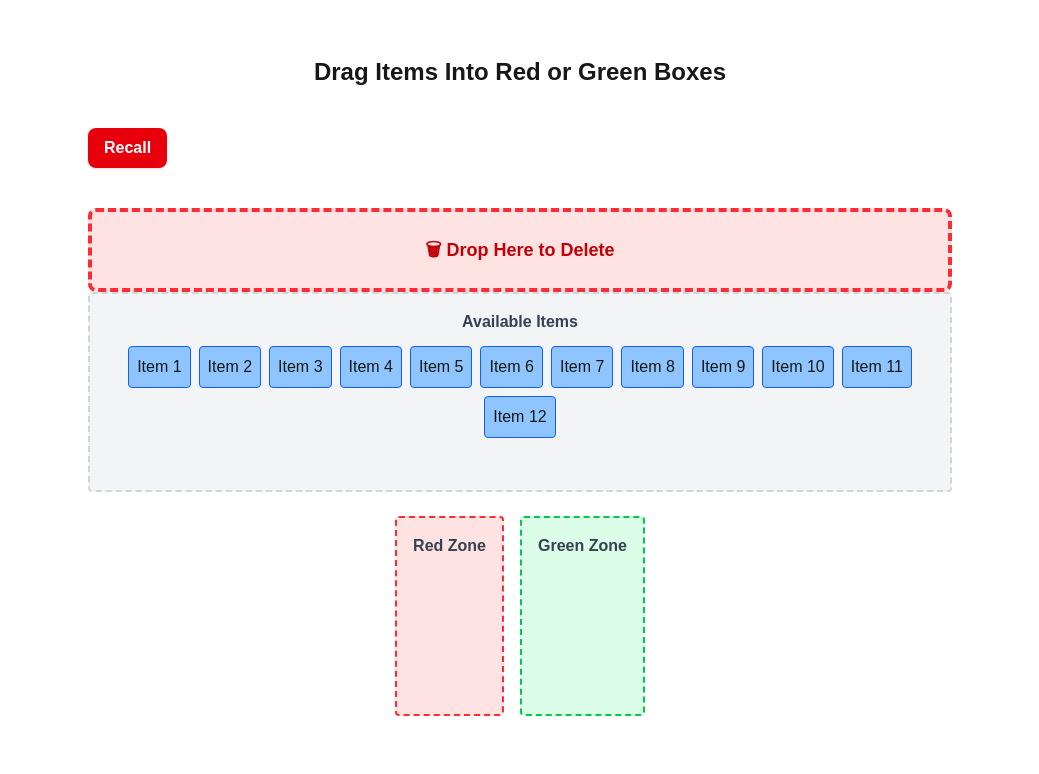
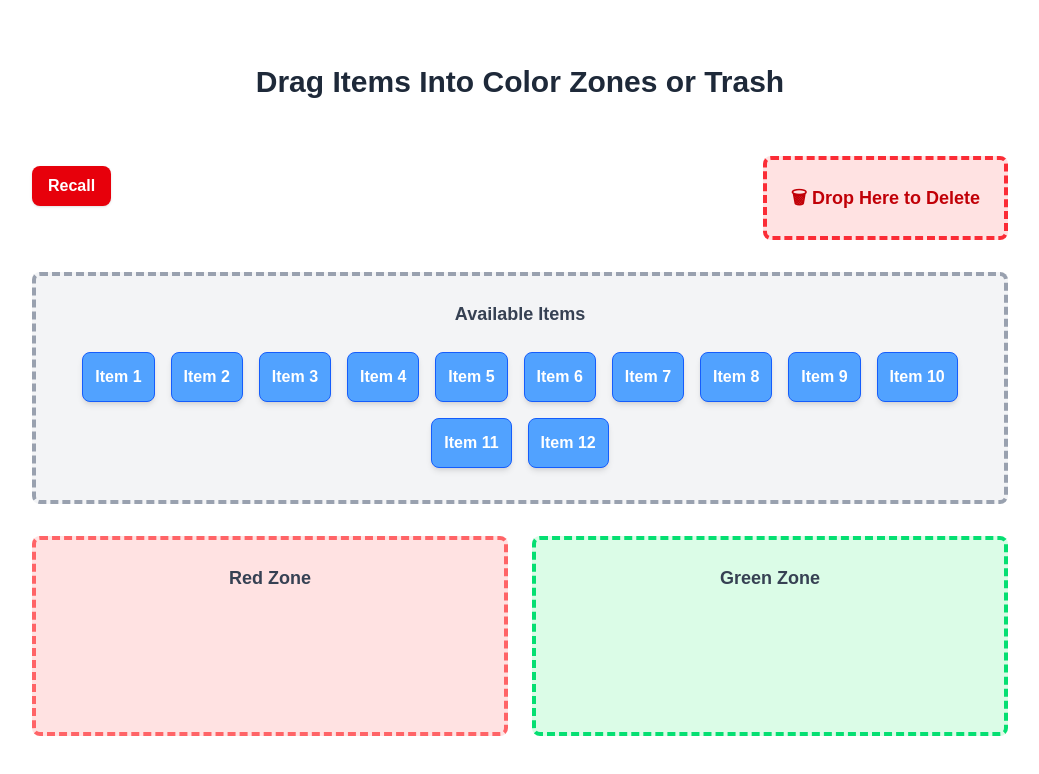
Before and after one commit to SantinoGiordano/GameApp, a Next.js app: page / in a window 1280 px wide. Shown: the top 774 px of the page, without its empty margins (120-1159 px from the left). Built offline with nearby package versions, Linux system fonts and the light colour scheme.

Commit message:
cahngaed ease in and ease out

```diff
--- a/app/page.tsx
+++ b/app/page.tsx
@@ -23,6 +23,7 @@ function DraggableItem({ id }: { id: string }) {
     transform: transform
       ? `translate3d(${transform.x}px, ${transform.y}px, 0)`
       : undefined,
+    transition: "transform 0s ease",
   };
 
   return (
@@ -31,7 +32,7 @@ function DraggableItem({ id }: { id: string }) {
       {...listeners}
       {...attributes}
       style={style}
-      className="p-2 m-1 bg-blue-300 border border-blue-600 rounded cursor-grab"
+      className="p-3 m-2 bg-blue-400 text-white font-semibold border border-blue-600 rounded-lg shadow-md cursor-grab hover:bg-blue-500 active:scale-95 transition-transform duration-150"
     >
       Item {id}
     </div>
@@ -49,19 +50,21 @@ function DroppableArea({
   color?: "red" | "green" | "gray";
   children: React.ReactNode;
 }) {
-  const { setNodeRef } = useDroppable({ id });
+  const { setNodeRef, isOver } = useDroppable({ id });
 
-  const base = "border-dashed border-2 rounded p-4 min-h-[200px]";
+  const base = "border-dashed border-4 rounded-lg p-6 min-h-[200px] w-full";
   const colorClasses =
     color === "red"
-      ? "border-red-500 bg-red-100"
+      ? `border-red-400 ${isOver ? "bg-red-200" : "bg-red-100"}`
       : color === "green"
-      ? "border-green-500 bg-green-100"
-      : "border-gray-300 bg-gray-100";
+      ? `border-green-400 ${isOver ? "bg-green-200" : "bg-green-100"}`
+      : `border-gray-400 ${isOver ? "bg-gray-200" : "bg-gray-100"}`;
 
   return (
-    <div className={`${base} ${colorClasses}`} ref={setNodeRef}>
-      <h2 className="text-center font-semibold text-gray-700 mb-2">{label}</h2>
+    <div className={`${base} ${colorClasses} transition-all`} ref={setNodeRef}>
+      <h2 className="text-center font-bold text-gray-700 mb-4 text-lg">
+        {label}
+      </h2>
       <div className="flex flex-wrap justify-center">{children}</div>
     </div>
   );
@@ -78,10 +81,10 @@ export default function HomePage() {
   }, []);
 
   const sensors = useSensors(
-    useSensor(PointerSensor, {
-      activationConstraint: { distance: 8 },
-    })
+    useSensor(PointerSensor)
   );
+
+
 
   const handleDragEnd = (event: DragEndEvent) => {
     const { active, over } = event;
@@ -90,11 +93,9 @@ export default function HomePage() {
     const id = String(active.id);
     const target = over.id;
 
-    // Remove from zones
     setAreaRed((prev) => prev.filter((item) => item !== id));
     setAreaGreen((prev) => prev.filter((item) => item !== id));
 
-    // Handle drop targets
     if (target === "red") {
       setAreaRed((prev) => [...prev, id]);
     } else if (target === "green") {
@@ -107,7 +108,7 @@ export default function HomePage() {
   const handleRecall = () => {
     setAreaRed([]);
     setAreaGreen([]);
-    setDeletedItems([]); // Also recall deleted items
+    setDeletedItems([]);
   };
 
   const allItems = Array.from({ length: 12 }, (_, i) => (i + 1).toString());
@@ -124,13 +125,15 @@ export default function HomePage() {
       collisionDetection={rectIntersection}
       onDragEnd={handleDragEnd}
     >
-      <div className="max-w-4xl mx-auto mt-10 p-4">
-        <h1 className="text-2xl font-bold text-center mb-6">
-          Drag Items Into Red or Green Boxes
+      <div className="max-w-5xl mx-auto mt-10 p-6 space-y-8">
+        <h1 className="text-3xl font-bold text-center text-gray-800">
+          Drag Items Into Color Zones or Trash
         </h1>
 
-        <Recall onRecall={handleRecall} />
-        <Trash />
+        <div className="flex flex-col md:flex-row justify-between items-center gap-4">
+          <Recall onRecall={handleRecall} />
+          <Trash />
+        </div>
 
         <DroppableArea id="available" label="Available Items" color="gray">
           {availableItems.map((id) => (
@@ -138,7 +141,7 @@ export default function HomePage() {
           ))}
         </DroppableArea>
 
-        <div className="flex flex-col md:flex-row gap-4 mt-6 justify-center items-start text-center">
+        <div className="flex flex-col md:flex-row gap-6 mt-6 justify-center items-start">
           <DroppableArea id="red" label="Red Zone" color="red">
             {areaRed.map((id) => (
               <DraggableItem key={id} id={id} />
```
